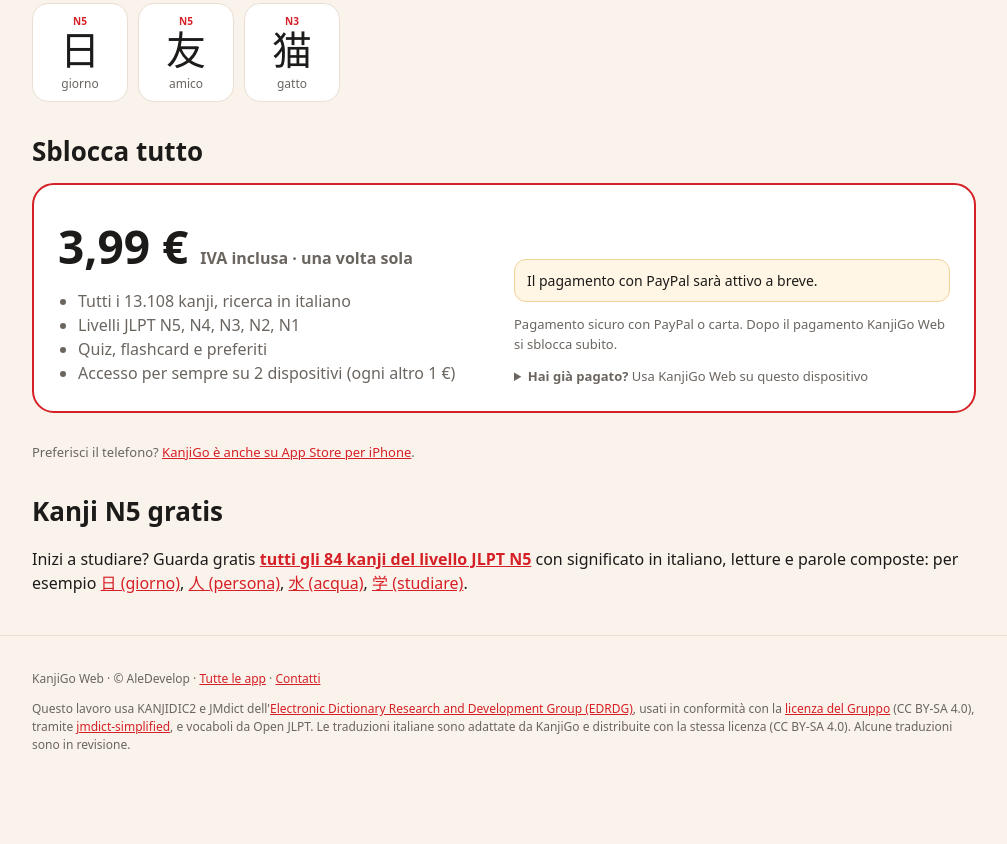
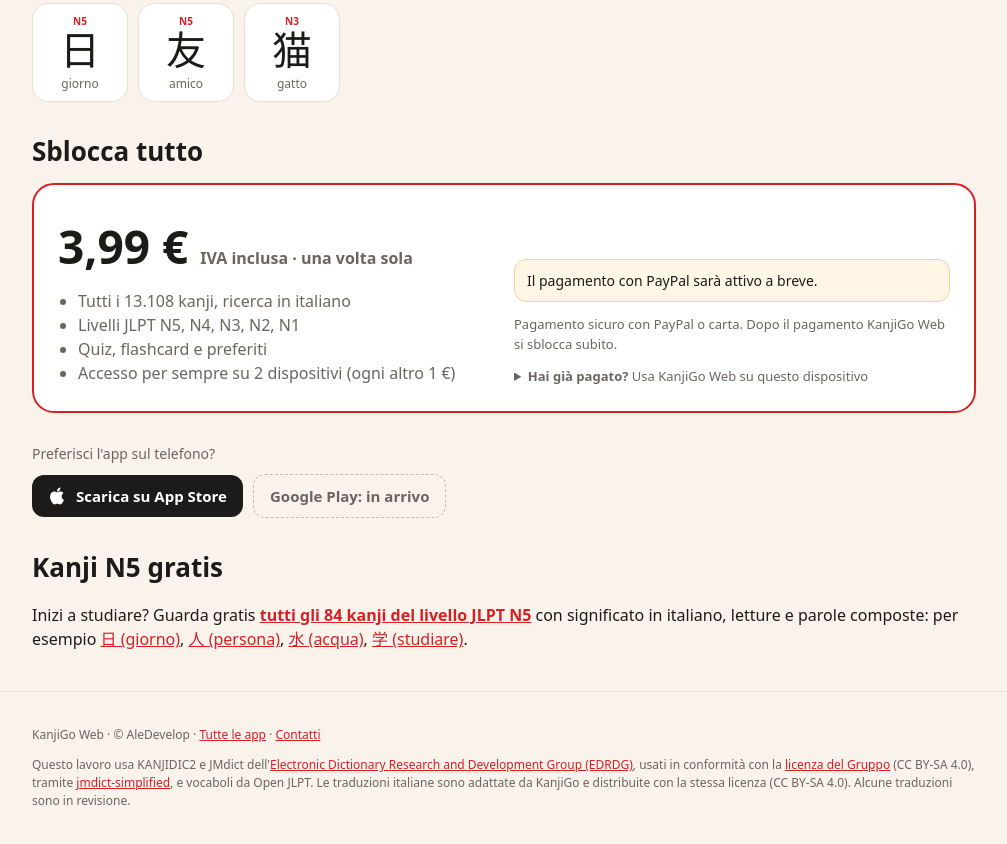
Before and after one commit to zeuslab58100-sys/aledevelop, a plain HTML site: page kanjigo/index.html in a window 1280 px wide. Shown: the part 991-1835 px from the top of the page, without its empty margins (136-1143 px from the left). Before the commit the page ends 1797 px from the top, so only its background shows below. Drawn offline with Linux system fonts and the light colour scheme.

Commit message:
Add files via upload

```diff
--- a/kanjigo/index.html
+++ b/kanjigo/index.html
@@ -87,7 +87,11 @@ h2{font-size:26px;margin:30px 0 12px}
 footer{margin:40px 0 0;padding:22px 0 40px;border-top:1px solid var(--line);font-size:12px;color:var(--grey)}
 .hide{display:none!important}
 @media(max-width:760px){.hero{grid-template-columns:1fr;padding-top:24px}.hero h1{font-size:30px}.feats{grid-template-columns:1fr}.price{grid-template-columns:1fr}.opts{grid-template-columns:1fr}}
+.stores{display:flex;flex-wrap:wrap;align-items:center;gap:10px;margin:14px 0 0;font-size:14px;color:var(--grey)}.stores>span:first-child{width:100%}
+.store{display:inline-flex;align-items:center;gap:8px;background:#1c1b1a;color:#fff!important;text-decoration:none;border-radius:12px;padding:10px 16px;font-weight:700;font-size:15px}
+.store.soon{background:transparent;color:var(--grey)!important;border:1px dashed #c9bcae;font-weight:600}
 </style>
+  <script data-goatcounter="https://aledevelop.goatcounter.com/count" async src="//gc.zgo.at/count.js"></script>
 </head>
 <body>
 <header><div class="wrap">
@@ -146,7 +150,9 @@ footer{margin:40px 0 0;padding:22px 0 40px;border-top:1px solid var(--line);font
       </details>
     </div>
   </div>
-  <p class="note">Preferisci il telefono? <a href="https://apps.apple.com/app/id6833144254" target="_blank" rel="noopener">KanjiGo è anche su App Store per iPhone</a>.</p>
+  <div class="stores"><span>Preferisci l'app sul telefono?</span>
+<a class="store" href="https://apps.apple.com/app/id6833144254" target="_blank" rel="noopener"><svg viewBox="0 0 24 24" width="20" height="20" aria-hidden="true"><path fill="currentColor" d="M16.4 12.6c0-2.6 2.1-3.8 2.2-3.9-1.2-1.8-3.1-2-3.7-2-1.6-.2-3.1.9-3.9.9-.8 0-2-.9-3.4-.9-1.7 0-3.3 1-4.2 2.6-1.8 3.1-.5 7.7 1.3 10.2.9 1.2 1.9 2.6 3.2 2.6 1.3-.1 1.8-.8 3.3-.8 1.6 0 2 .8 3.4.8 1.4 0 2.3-1.3 3.1-2.5 1-1.4 1.4-2.8 1.4-2.9 0 0-2.7-1-2.7-4.1zM13.9 5c.7-.9 1.2-2 1-3.2-1 0-2.3.7-3 1.6-.7.8-1.2 2-1.1 3.1 1.2.1 2.3-.6 3.1-1.5z"/></svg>Scarica su App Store</a>
+<span class="store soon">Google Play: in arrivo</span></div>
 </main>
 
 <!-- ============ APP (pagato) ============ -->
```
